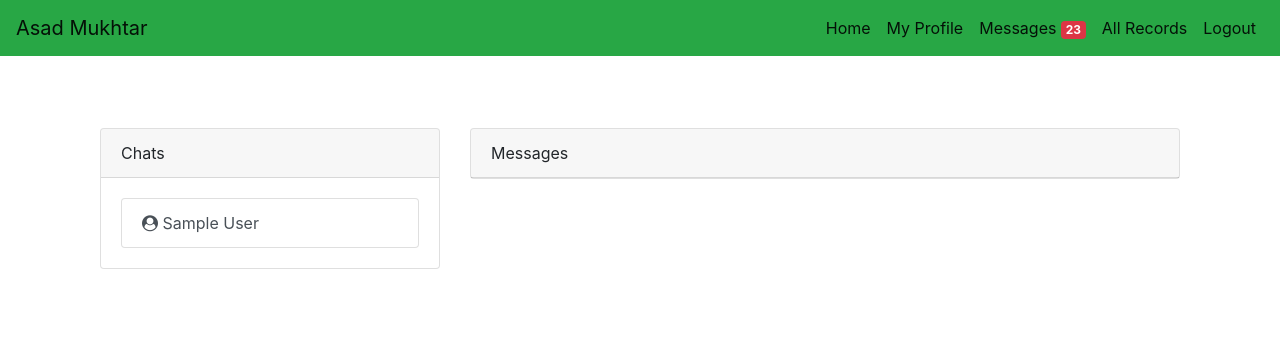
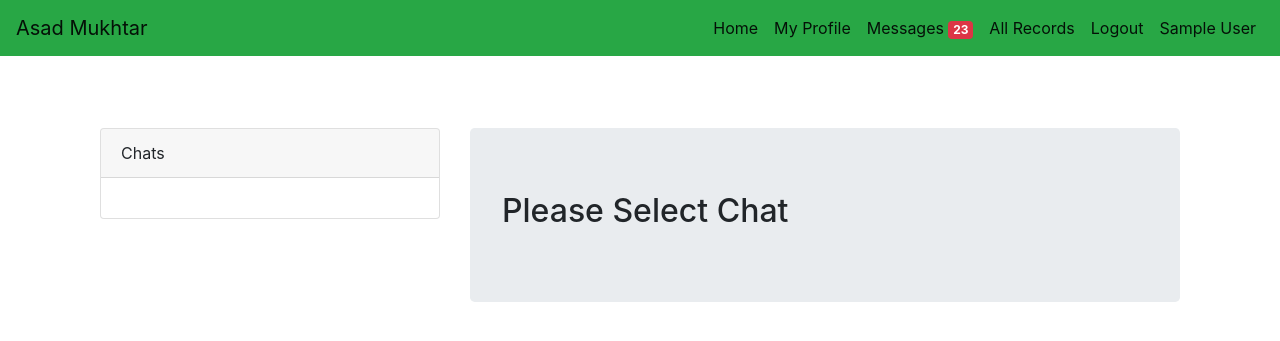
Before and after one commit to asadmukhtarr/fswd10, a PHP site: page /messages.php?chat_id= in a window 1280 px wide. Shown: the top 341 px of the page. Run offline with PHP 8.4, Linux system fonts and the light colour scheme; the visitor is signed in with stand-in values (Sample User, id 1); tables that the repository leaves empty or names only in its code hold one stand-in row (values such as "Sample post").

Commit message:
chat section

```diff
--- a/actions/login.php
+++ b/actions/login.php
@@ -10,6 +10,7 @@
         $ro = mysqli_fetch_array($result); // it will fetch data in the form of array ..
         session_start(); // its compusry for use session ..
         $_SESSION['user'] = $ro['name'];
+        $_SESSION['id'] = $ro['id'];
         header('Location:../home.php');
     } else {
         header("Location:../index.php?error=Email or password is wrong");
--- a/include/header.php
+++ b/include/header.php
@@ -39,6 +39,9 @@
       <li class="nav-item active">
         <a class="nav-link" href="actions/logout.php">Logout <span class="sr-only">(current)</span></a>
       </li>
+      <li class="nav-item active">
+        <a class="nav-link" href="#"><?php echo $_SESSION['user']; ?> <span class="sr-only">(current)</span></a>
+      </li>
       <?php
       } ?>
     </ul>
--- a/messages.php
+++ b/messages.php
@@ -8,7 +8,8 @@
   include('actions/cn.php'); // for connection ..
   // DESC desending order
   // ASC assending order
-  $query = "SELECT * FROM `users` ORDER BY id DESC";
+  $userid = $_SESSION['id'];
+  $query = "SELECT * FROM `chats` WHERE user_one='$userid' OR user_two='$userid' ORDER BY id DESC";
   $result = mysqli_query($cn,$query) or die('Cant run query');
   $row = mysqli_num_rows($result);
 ?>
@@ -26,9 +27,13 @@
                     <div class="list-group">
                         <?php
                             while($ro = mysqli_fetch_array($result)){
+                            $user_two = $ro['user_two'];
+                            $q = "SELECT * FROM `users` WHERE id='$user_two'";
+                            $r = mysqli_query($cn,$q) or die('cant run query');
+                            $data = mysqli_fetch_array($r);
                         ?>
-                            <a href="#" class="list-group-item list-group-item-action">
-                                <i class="fa fa-user-circle"></i> <?php echo $ro['name']; ?>
+                            <a href="messages.php?chat_id=<?php echo $ro['id']; ?>" class="list-group-item list-group-item-action">
+                                <i class="fa fa-user-circle"></i> <?php echo $data['name']; ?>
                             </a>
                         <?php
                             }
@@ -38,11 +43,46 @@
             </div>
         </div>
         <div class="col-lg-8">
-            <div class="card">
-                <div class="card-header">
-                    Messages
+          <?php
+            if(!empty($_GET['chat_id'])){
+            $chat_id = $_GET['chat_id'];
+            include('actions/cn.php');
+            $query = "SELECT * FROM `messages` WHERE chat_id='$chat_id'";
+            $result = mysqli_query($cn,$query) or die('Cant run query');
+            $n = mysqli_num_rows($result);
+          ?>
+              <div class="card" style="height:400px;">
+                    <div class="card-header">
+                        Messages
+                    </div>
+                    <div class="card-body">
+                        <ul class="list-group">
+                            <?php
+                                while($dat = mysqli_fetch_array($result)){
+
+                            ?>
+                            <li class="list-group-item">
+                              <span class="<?php if($dat['user_id'] == $_SESSION['id']){ ?> pull-right  <?php } ?>">  <?php echo $dat['message']; ?>  </span>
+                            </li>
+                            <?php } ?>
+                        </ul>
+                    </div>
+                    <div class="card-footer">
+                        <form action="actions/sendmessage.php?chat_id=<?php echo $chat_id ?>" method="post">
+                            <input type="text" class="form-control" name="message" />
+                            <button type="submit" class="btn btn-danger mt-2">Send Message</button>
+                        </form>
+                    </div>
                 </div>
-            </div>
+          <?php
+            } else {
+          ?>
+                <div class="jumbotron">
+                    <h2>Please Select Chat</h2>
+                </div>
+          <?php
+            }
+          ?>
         </div>
     </div>
   </div>
```
Also changed, not shown: actions/send.php (added, +13 -0 lines), actions/sendmessage.php (added, +10 -0 lines), record.php (+26 -1 lines).
